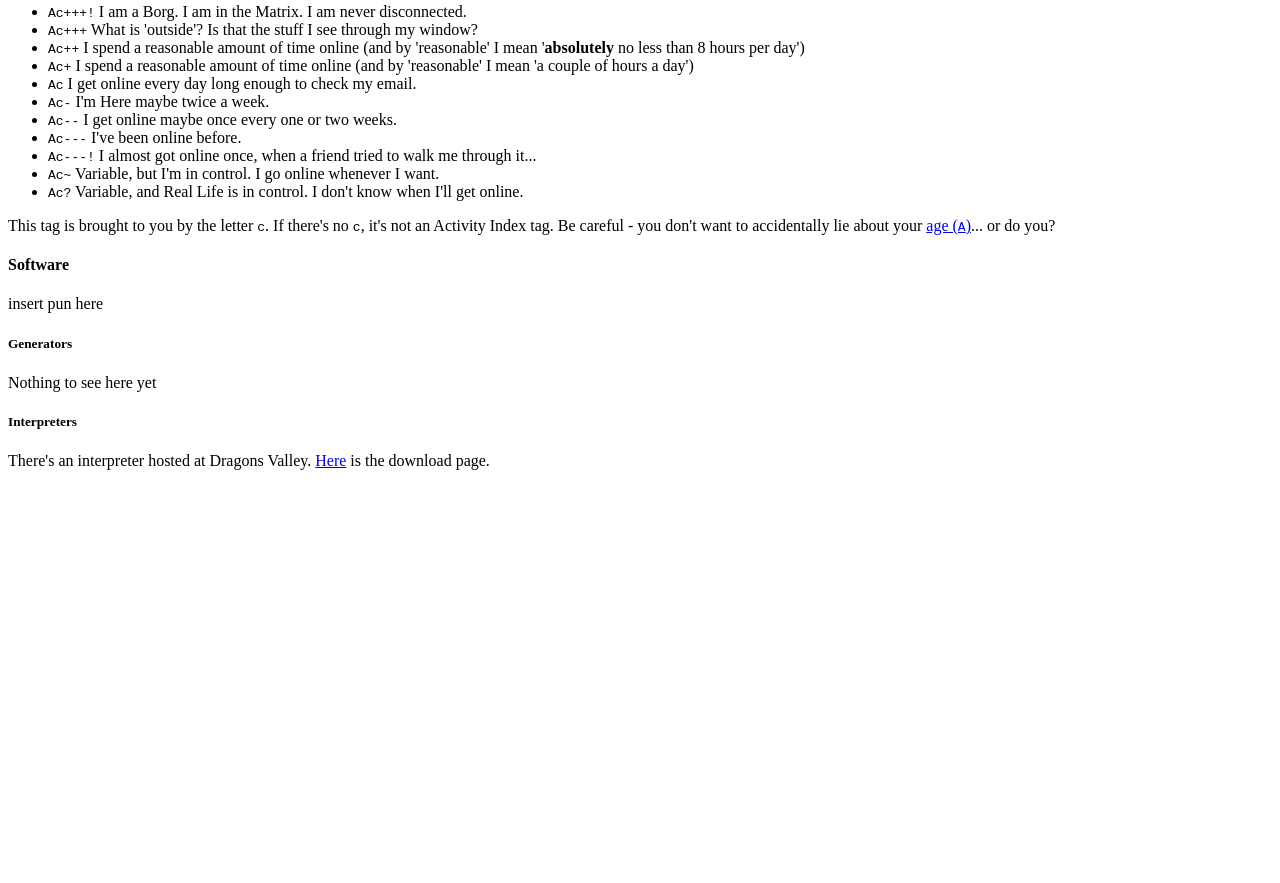
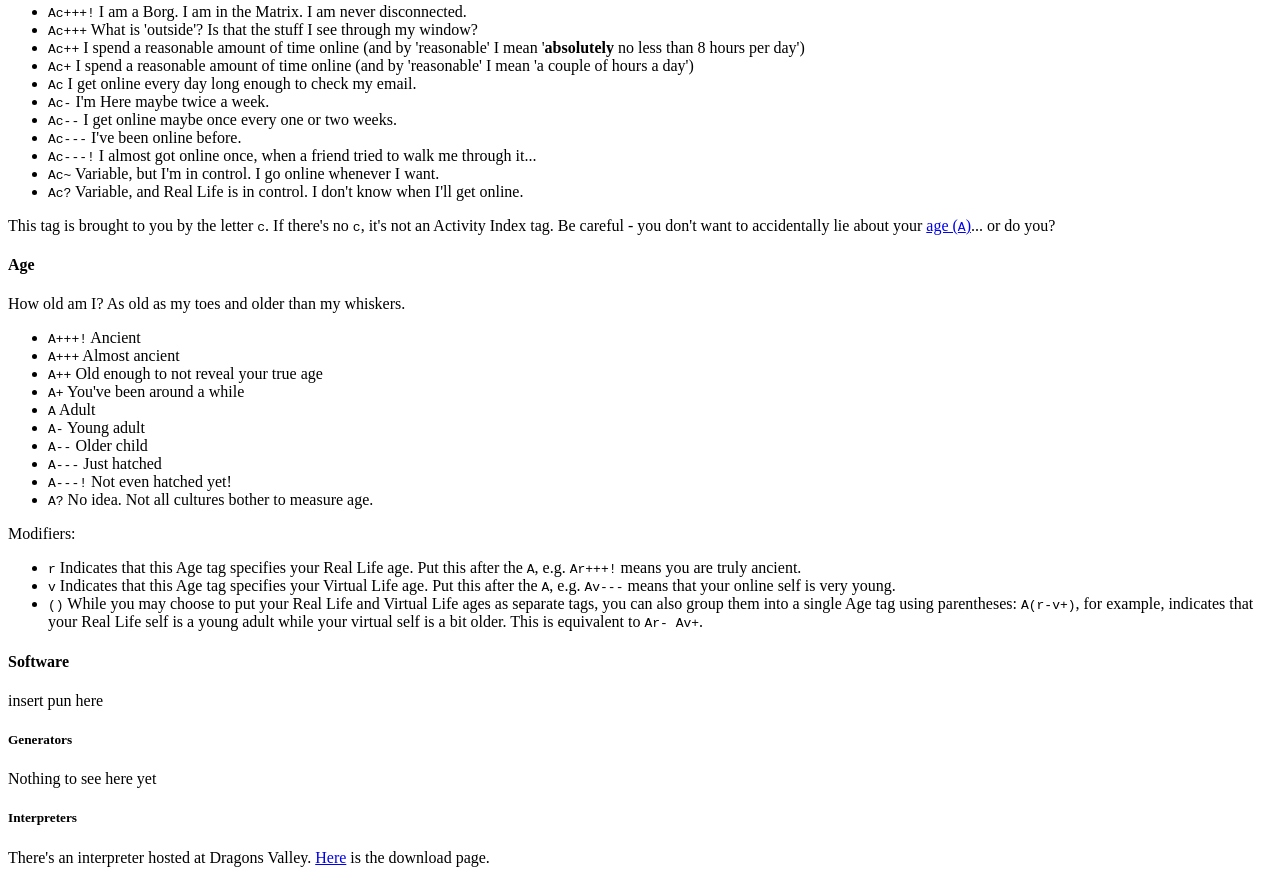
Before and after one commit to TheOpenSourceNinja/dragonsmoke.cloud, a plain HTML site: page DragonCode.html in a window 1280 px wide. Shown: the part 6954-7837 px from the top of the page. Before the commit the page ends 7440 px from the top, so only its background shows below. Drawn offline with Linux system fonts and the light colour scheme.

Commit message:
I'm not getting old, but I am adding on Age!

```diff
--- a/DragonCode.html
+++ b/DragonCode.html
@@ -609,6 +609,30 @@
 				<p>This tag is brought to you by the letter <code>c</code>. If there's no <code>c</code>, it's not an Activity Index tag. Be careful - you don't want to accidentally lie about your <a href="#DragonCodeAgeTag">age (<code>A</code>)</a>... or do you?</p>
 			</article>
 
+			<article id="DragonCodeAgeTag" class="DragonCodeArticle">
+				<h4>Age</h4>
+				<p>How old am I? As old as my toes and older than my whiskers.</p>
+				<ul>
+					<li><code>A+++!</code> Ancient</li>
+					<li><code>A+++</code> Almost ancient</li>
+					<li><code>A++</code> Old enough to not reveal your true age</li>
+					<li><code>A+</code> You've been around a while</li>
+					<li><code>A</code> Adult</li>
+					<li><code>A-</code> Young adult</li>
+					<li><code>A--</code> Older child</li>
+					<li><code>A---</code> Just hatched</li>
+					<li><code>A---!</code> Not even hatched yet!</li>
+					<li><code>A?</code> No idea. Not all cultures bother to measure age.</li>
+				</ul>
+				<p>Modifiers:
+					<ul>
+						<li><code>r</code> Indicates that this Age tag specifies your Real Life age. Put this after the <code>A</code>, e.g. <code>Ar+++!</code> means you are truly ancient.</li>
+						<li><code>v</code> Indicates that this Age tag specifies your Virtual Life age. Put this after the <code>A</code>, e.g. <code>Av---</code> means that your online self is very young.</li>
+						<li><code>()</code> While you may choose to put your Real Life and Virtual Life ages as separate tags, you can also group them into a single Age tag using parentheses: <code>A(r-v+)</code>, for example, indicates that your Real Life self is a young adult while your virtual self is a bit older. This is equivalent to <code>Ar- Av+</code>.
+					</ul>
+				</p>
+			</article>
+
 			<article id="DragonCodeSoftware" class="DragonCodeArticle">
 				<h4>Software</h4>
 				<p>insert pun here</p>
```
